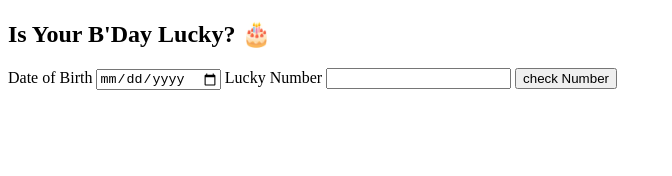
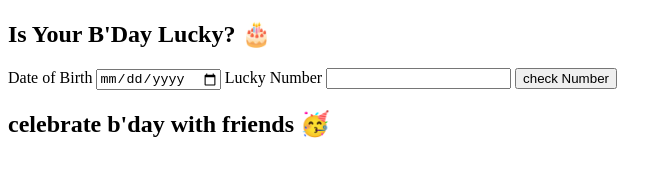
Before and after one commit to Aakanksha777/Is_your_B-day_Lucky, a plain HTML site: page index.html in a window 1280 px wide. Both pictures are taken after a click on the button "check Number". Shown: the whole page, without its empty margins (0-672 px from the left). Drawn offline with Linux system fonts and the light colour scheme.

Commit message:
refactor

```diff
--- a/bday.js
+++ b/bday.js
@@ -1,13 +1,12 @@
 const dob = document.querySelector("#dob");
 const luckyNum = document.querySelector("#luckyNum");
 const checkBtn = document.querySelector("#checkBtn");
-const sumDob = document.querySelector("#sumDob");
-const sumOfLuckyNo = document.querySelector("#sumOfLuckyNo");
+const outbox = document.querySelector("#outbox");
+
 
 function sumOfDob (date) {
   dobValue = dob.value
-  dobValue = dobValue.replaceAll("-","")
-  console.log(dobValue)
+  dobValue = dobValue.replaceAll("-","") // replace hyphen with nothing.
   sum = 0
   for(i=0; i<dobValue.length; i++){
     // console.log(dobValue[i])
@@ -18,20 +17,26 @@ function sumOfDob (date) {
 }
 
 function IsYourBdayLucky () {
-    debugger;
     const luckyNumValue = luckyNum.value
     const sum = sumOfDob ()
     // sumDob.innerHTML = "sum of data of birth " + sum;
     // sumOfLuckyNo.innerHTML = "lucky number "+ luckyNumValue;
 
+    let stage1_Num = sum % luckyNumValue;
+    console.log("ist output is : ", stage1_Num)
 
-    if (sum%luckyNumValue == 0) {
-        console.log("numerology is checking")
+    let stage2_Num = stage1_Num % 3
+    console.log("2nd number of numerology", stage2_Num)
+
+    if (stage2_Num % 2) {
+        console.log("Your birthday is lucky ")
+        outbox.innerHTML = "Your birthday is lucky  🤩 🤩"
     } else {
-        console.log("cfvgbhnjkm")
+        console.log("celebrate b'day with friends")
+        outbox.innerHTML = "celebrate b'day with friends 🥳"
+
     }
 
 }
 
-
 checkBtn.addEventListener("click", IsYourBdayLucky);
--- a/index.html
+++ b/index.html
@@ -20,8 +20,7 @@
       <input type="number" id="luckyNum" max="1">  <!--his/her lucky number-->
 
       <button id="checkBtn">check Number</button>
-      <h2 id="sumDob"></h2>
-      <h2 id="sumOfLuckyNo"></h2>
+      <h2 id="outbox"></h2>
 
     </div>
     <script src="./bday.js"></script>
```
